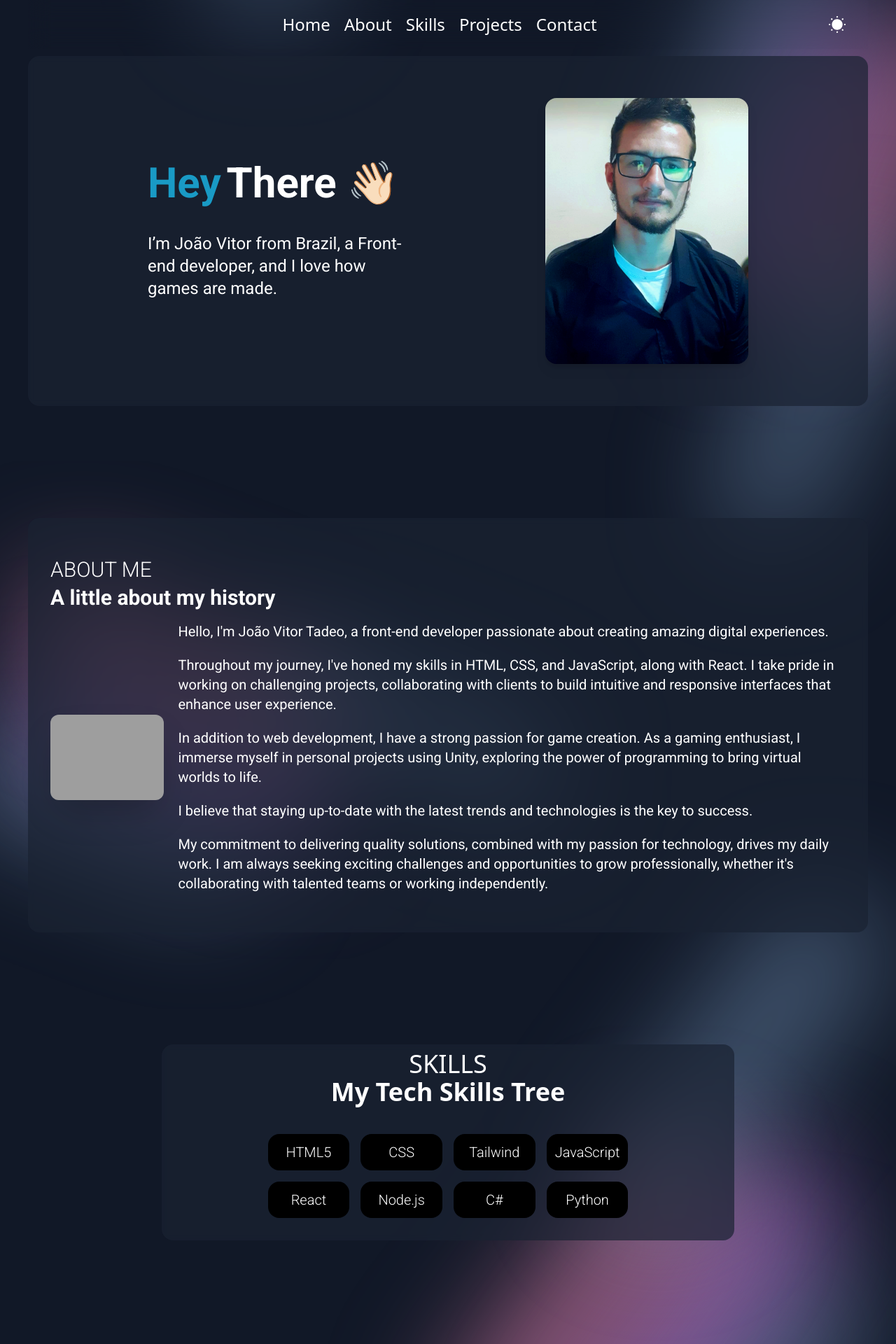
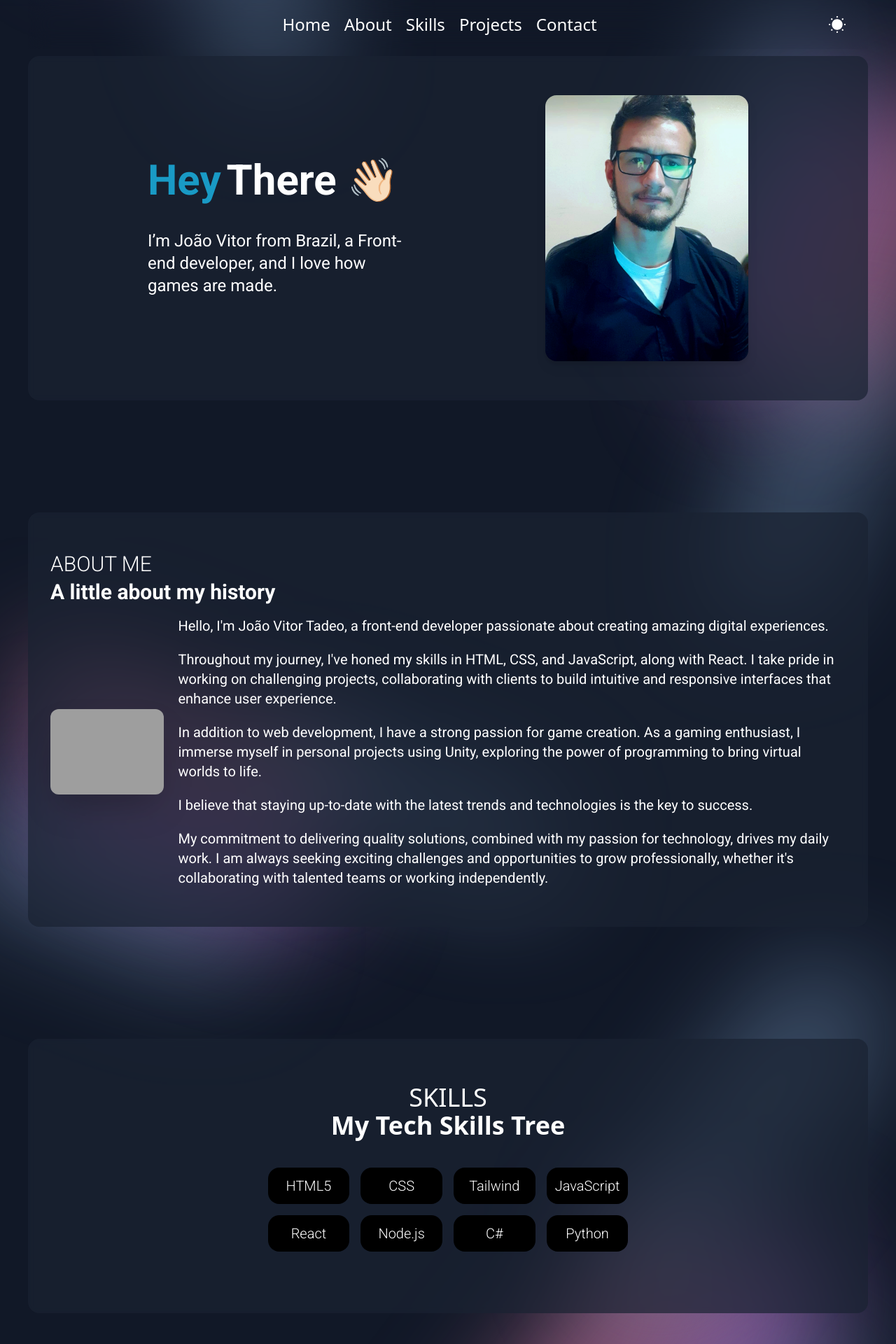
Before and after one commit to JvTadeo/portfolio, a React (Vite) app: page / in a window 1280 px wide. Shown: the top 1920 px of the page at 70% size. Built offline with nearby package versions, Linux system fonts and the light colour scheme; grey boxes are pictures that could not be loaded.

Commit message:
Update Padding and adjust with size

```diff
--- a/src/App.jsx
+++ b/src/App.jsx
@@ -30,7 +30,7 @@ function App() {
   }
 
   return (
-    <div className='relative min-h-screen m-0 p-0' onClick={() => modal === true ? setModal(false) : null }>
+    <div className='relative min-h-screen m-0 p-0 w-full' onClick={() => modal === true ? setModal(false) : null }>
       <div className='absolute inset-0 z-[-1] block md:hidden'>
         <img className= 'w-full h-full object-cover object-center 'src={mode === true ? background_small_size : background_small_black} alt='Background'></img>
       </div>
@@ -50,22 +50,24 @@ function App() {
           contactRef={contactRef}
         />
       </div>
-      <div className='flex flex-col justify-center align-middle items-center h-full'>
-        <div ref={homeRef} className='pt-20'>
+      <div className='flex flex-col w-full items-center justify-center'>
+      <div className='max-w-[1200px] flex flex-col justify-center'>
+        <div ref={homeRef} className='pt-20 flex w-full justify-center items-center'>
           <Home mode={mode}/>
         </div>
         <div ref={aboutRef} className='pt-40'>
           <About mode={mode}/>
         </div>
-        <div ref={skillsRef} className='pt-40'>
+        <div ref={skillsRef} className='pt-40 w-full'>
           <Skills mode={mode}/>
         </div>
         <div ref={projectsRef} className='pt-40'>
           <Projects mode={mode}/>
         </div>
       </div>
-      <div ref={contactRef} className='pt-40 flex flex-col justify-center align-middle items-center h-full w-full'>
+      <div ref={contactRef} className='pt-40 max-w-[1200px] flex flex-col justify-center align-middle items-center h-full w-full'>
         <Footer mode={mode}/>
+      </div>
       </div>
     </div>
   )
--- a/src/component/About.jsx
+++ b/src/component/About.jsx
@@ -4,7 +4,7 @@ import profile from '../assets/img/profile_aboutHistory.png'
 const About = ({mode}) => {
   return (
     <div>
-      <div className={`max-w-[1200px] h-max rounded-2xl flex justify-center items-center backdrop-blur-sm ${mode === true ? 'bg-background-white': 'bg-background-dark'} ${mode === true ? 'text-black': 'text-white'}`}>
+      <div className={`h-max rounded-2xl flex justify-center items-center backdrop-blur-sm ${mode === true ? 'bg-background-white': 'bg-background-dark'} ${mode === true ? 'text-black': 'text-white'}`}>
         {/* Pc Size*/}
         <div className='hidden md:block font-roboto md:mx-8 py-14'>
           <div className='flex flex-col justify-start text-3xl gap-1 mb-4'>
@@ -25,7 +25,7 @@ const About = ({mode}) => {
             </div>
         </div>
         {/*Smarthphone size*/}
-        <div className='block md:hidden font-roboto w-screen'>
+        <div className='block md:hidden font-roboto w-screen py-4'>
         <div className='flex flex-col mx-2 py-4'>
           <div className='flex flex-col justify-start text-3xl'>
             <p className='font-light'>ABOUT ME</p>
--- a/src/component/Footer.jsx
+++ b/src/component/Footer.jsx
@@ -8,7 +8,7 @@ import gitHubIcon_Dark from '../assets/img/GitHub_Icon.png'
 const Footer = ({mode}) => {
   return (
     <div>
-      <div className={`max-w-[1200px] h-max rounded-t-2xl flex justify-center items-center backdrop-blur-sm ${mode === true ? 'bg-background-white text-black' : 'bg-background-dark text-white'}`}>
+      <div className={`h-max rounded-t-2xl flex justify-center items-center backdrop-blur-sm ${mode === true ? 'bg-background-white text-black' : 'bg-background-dark text-white'}`}>
         {/* Pc Size*/}
         <div className='hidden md:block '>
             <div className={`flex flex-col text-center`}>
--- a/src/component/Home.jsx
+++ b/src/component/Home.jsx
@@ -5,7 +5,7 @@ import profile_smallsize from '../assets/img/photo_SmartPhone.jpeg'
 
 const Home = ({mode}) => {
   return (
-    <div className={`max-w-[1200px] h-[500px] rounded-2xl flex justify-center items-center backdrop-blur-sm ${mode === true ? 'bg-background-white': 'bg-background-dark'}`}>
+    <div className={`py-14 rounded-2xl flex justify-center items-center backdrop-blur-sm ${mode === true ? 'bg-background-white': 'bg-background-dark'}`}>
         {/* Pc Size*/}
         <div className='hidden md:block md:mx-8'>
           <div className='flex flex-row font-roboto items-center justify-center'>
--- a/src/component/Projects.jsx
+++ b/src/component/Projects.jsx
@@ -10,7 +10,7 @@ import gitHubIcon_Dark from '../assets/img/GitHub_Icon.png'
 const Projects = ({mode}) => {
   return (
     <div>
-      <div className={`max-w-[1200px] h-max rounded-2xl flex justify-center items-center backdrop-blur-sm ${mode === true ? 'bg-background-white': 'bg-background-dark'}`}>
+      <div className={`h-max rounded-2xl flex justify-center items-center backdrop-blur-sm ${mode === true ? 'bg-background-white': 'bg-background-dark'} py-14`}>
         {/* Pc Size*/}
         <div className='hidden md:block font-roboto'>
           <div className={`flex flex-col flex-grow-1 items-center ${mode === true ? 'text-black' : 'text-white'}`}>
--- a/src/component/Skills.jsx
+++ b/src/component/Skills.jsx
@@ -3,7 +3,7 @@ import React from 'react'
 const Skills = ({mode}) => {
   return (
     <div>
-      <div className={`max-w-[1200px] h-max rounded-2xl flex justify-center items-center backdrop-blur-sm ${mode === true ? 'bg-background-white': 'bg-background-dark'} ${mode === true ? 'text-black': 'text-white'}`}>
+      <div className={`h-max rounded-2xl flex justify-center items-center backdrop-blur-sm ${mode === true ? 'bg-background-white': 'bg-background-dark'} ${mode === true ? 'text-black': 'text-white'} py-14`}>
         {/* Pc Size*/}
         <div className='hidden md:block'>
           <div className='flex flex-col'>
```
